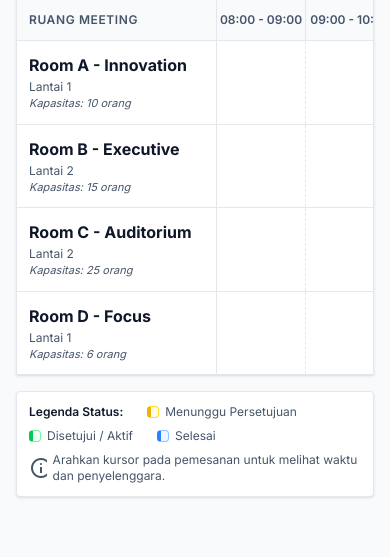
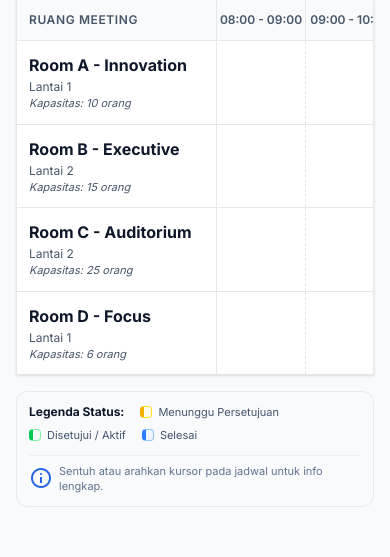
Before and after one commit to Ijlaalll/Portal-Karyawan-Integrated-SBA, a Laravel app: page /calendar in a window 390 px wide. Shown: the part 478-1035 px from the top of the page. Run offline with Laravel 12, Linux system fonts and the light colour scheme; a user stored in the database is signed in; data comes from the database, SQL or seed files in the repository; data that the repository does not hold is empty; style sheets or scripts are compiled from the project's sources; some libraries are stand-ins or nearby versions; some web fonts are replaced.

Commit message:
fix(calendar): improve calendar legend responsiveness, align info icon, and adapt touch-friendly helper text

```diff
--- a/resources/views/calendar/index.blade.php
+++ b/resources/views/calendar/index.blade.php
@@ -141,12 +141,26 @@
         </div>
 
         <!-- Calendar Legend -->
-        <div class="mt-4 flex flex-wrap gap-x-6 gap-y-2 text-xs text-[#475569] bg-white border border-[#E5E7EB] rounded p-3 shadow-sm">
-            <span class="font-semibold text-[#0F172A]">Legenda Status:</span>
-            <span class="flex items-center gap-x-1.5"><span class="w-3 h-3 rounded bg-yellow-50 border border-yellow-300 border-l-4 border-l-yellow-500 block"></span> Menunggu Persetujuan</span>
-            <span class="flex items-center gap-x-1.5"><span class="w-3 h-3 rounded bg-green-50 border border-green-300 border-l-4 border-l-green-500 block"></span> Disetujui / Aktif</span>
-            <span class="flex items-center gap-x-1.5"><span class="w-3 h-3 rounded bg-blue-50 border border-blue-300 border-l-4 border-l-blue-500 block"></span> Selesai</span>
-            <span class="flex items-center gap-x-1.5 ml-auto"><span class="material-symbols-outlined text-[14px]">info</span> Arahkan kursor pada pemesanan untuk melihat waktu dan penyelenggara.</span>
+        <div class="mt-4 flex flex-col md:flex-row md:items-center justify-between gap-3 text-xs text-slate-600 bg-slate-50/70 border border-slate-200/80 rounded-xl p-3 sm:p-3.5 select-none">
+            <div class="flex flex-wrap items-center gap-x-4 gap-y-2">
+                <span class="font-bold text-slate-900 text-xs shrink-0">Legenda Status:</span>
+                <span class="inline-flex items-center gap-1.5">
+                    <span class="w-3 h-3 rounded-sm bg-yellow-50 border border-yellow-300 border-l-4 border-l-yellow-500 shrink-0"></span>
+                    <span class="text-[11px] sm:text-xs text-slate-600">Menunggu Persetujuan</span>
+                </span>
+                <span class="inline-flex items-center gap-1.5">
+                    <span class="w-3 h-3 rounded-sm bg-green-50 border border-green-300 border-l-4 border-l-green-500 shrink-0"></span>
+                    <span class="text-[11px] sm:text-xs text-slate-600">Disetujui / Aktif</span>
+                </span>
+                <span class="inline-flex items-center gap-1.5">
+                    <span class="w-3 h-3 rounded-sm bg-blue-50 border border-blue-300 border-l-4 border-l-blue-500 shrink-0"></span>
+                    <span class="text-[11px] sm:text-xs text-slate-600">Selesai</span>
+                </span>
+            </div>
+            <div class="flex items-start gap-1.5 text-[11px] text-slate-500 pt-2 border-t border-slate-200/60 md:pt-0 md:border-t-0 shrink-0">
+                <span class="material-symbols-outlined text-[16px] text-[#2563EB] shrink-0 mt-0.5">info</span>
+                <span class="leading-snug">Sentuh atau arahkan kursor pada jadwal untuk info lengkap.</span>
+            </div>
         </div>
     </main>
 </div>
```
Also changed, not shown: resources/views/bookings/create.blade.php (+20 -6 lines).
